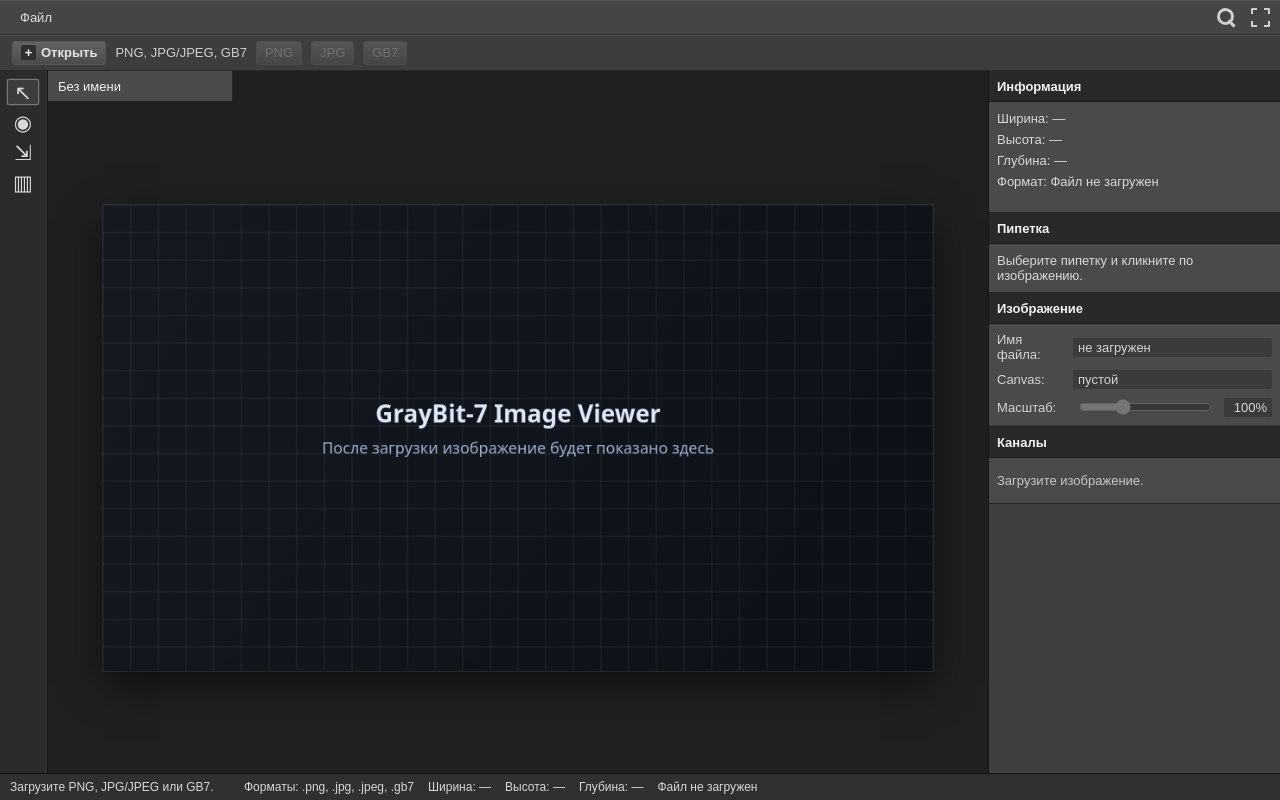
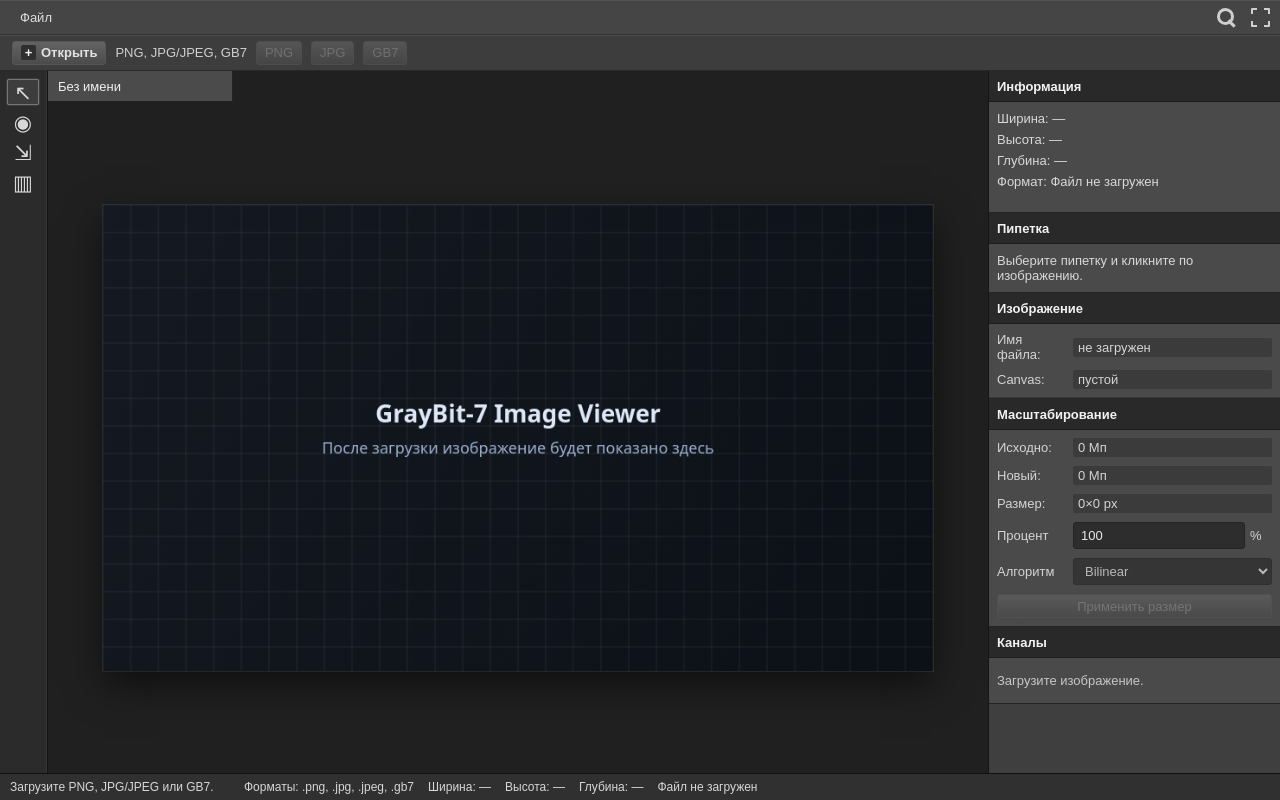
Before and after one commit to laudvia/gb7-image-viewer, a React (Vite) app: page / in a window 1280 px wide. Built offline with nearby package versions, Linux system fonts and the light colour scheme.

Commit message:
Lab 4: improve resize percent controls

```diff
--- a/src/App.jsx
+++ b/src/App.jsx
@@ -27,17 +27,15 @@ const LEVEL_CHANNELS = [
 ];
 
 const DEFAULT_LEVEL = { black: 0, mid: 128, white: 255, gamma: 1 };
-const SCALE_MIN = 12;
-const SCALE_MAX = 300;
+const SCALE_MIN = 1;
+const SCALE_MAX = 1000;
 
 const INTERPOLATION_METHODS = {
   nearest: {
     label: 'Nearest neighbor',
-    description: 'Быстрый алгоритм, сохраняет резкие переходы, но может давать «пикселизацию».',
   },
   bilinear: {
     label: 'Bilinear',
-    description: 'Плавная интерполяция, сглаживающая переходы при увеличении и уменьшении.',
   },
 };
 
@@ -67,10 +65,12 @@ function App() {
   const [activeTool, setActiveTool] = useState('move');
   const [pickedColor, setPickedColor] = useState(null);
   const [scalePercent, setScalePercent] = useState(100);
+  const [scalePercentInput, setScalePercentInput] = useState('100');
   const [interpolationMethod, setInterpolationMethod] = useState('bilinear');
   const [resizeOpen, setResizeOpen] = useState(false);
   const [resizeDialogMode, setResizeDialogMode] = useState('percent');
-  const [resizePercent, setResizePercent] = useState(100);
+  const [resizeWidthPercent, setResizeWidthPercent] = useState(100);
+  const [resizeHeightPercent, setResizeHeightPercent] = useState(100);
   const [resizeWidth, setResizeWidth] = useState(0);
   const [resizeHeight, setResizeHeight] = useState(0);
   const [resizeKeepAspect, setResizeKeepAspect] = useState(true);
@@ -82,17 +82,32 @@ function App() {
 
   const canSave = canvasReady;
   const allowedLabel = useMemo(() => ACCEPTED_EXTENSIONS.join(', '), []);
-  const canvasStyle = canvasFitSize
-    ? { width: `${canvasFitSize.width}px`, height: `${canvasFitSize.height}px` }
-    : undefined;
   const histogram = useMemo(() => {
     if (!levelsOpen || !levelsBaseImageDataRef.current) return null;
     return computeHistogram(levelsBaseImageDataRef.current, levelsChannel);
   }, [levelsOpen, levelsChannel]);
+  const scaleDimensions = getScaledDimensions(originalImageDataRef.current, scalePercent);
+  const canvasStyle = originalImageDataRef.current
+    ? {
+      width: `${scaleDimensions.width}px`,
+      height: `${scaleDimensions.height}px`,
+      imageRendering: interpolationMethod === 'nearest' ? 'pixelated' : 'auto',
+    }
+    : canvasFitSize
+      ? { width: `${canvasFitSize.width}px`, height: `${canvasFitSize.height}px` }
+      : undefined;
+  const sourceMegapixels = originalImageDataRef.current
+    ? formatMegapixels(originalImageDataRef.current.width * originalImageDataRef.current.height)
+    : '0';
+  const scaleMegapixels = formatMegapixels(scaleDimensions.width * scaleDimensions.height);
 
   useEffect(() => {
     drawPlaceholder();
   }, []);
+
+  useEffect(() => {
+    setScalePercentInput(String(scalePercent));
+  }, [scalePercent]);
 
   useEffect(() => {
     const dialog = levelsDialogRef.current;
@@ -312,45 +327,15 @@ function App() {
     active = activeChannels
   ) {
     if (!sourceImageData) return;
-    // For large upscales, avoid expensive JS resampling — render at source
-    // resolution and use CSS sizing to visually scale the canvas. This is
-    // much faster and avoids creating enormous ImageData objects.
-    const canvas = canvasRef.current;
-    if (!canvas) return;
-
-    if (nextScale > 100) {
-      // draw at native resolution
-      const scaled = cloneImageData(sourceImageData);
-      displayImageDataRef.current = scaled;
-      const displayWidth = Math.max(1, Math.round(sourceImageData.width * nextScale / 100));
-      const displayHeight = Math.max(1, Math.round(sourceImageData.height * nextScale / 100));
-      setStatus((current) => ({
-        ...current,
-        width: displayWidth,
-        height: displayHeight,
-      }));
-      // render pixel data at its native size
-      renderImageData(createChannelFilteredImageData(scaled, channels, active));
-      // then set CSS size to emulate zoom
-      canvas.style.width = `${displayWidth}px`;
-      canvas.style.height = `${displayHeight}px`;
-    } else {
-      // clear any CSS scaling applied previously
-      canvas.style.width = '';
-      canvas.style.height = '';
-      const width = Math.max(1, Math.round(sourceImageData.width * nextScale / 100));
-      const height = Math.max(1, Math.round(sourceImageData.height * nextScale / 100));
-      const scaled = nextScale === 100
-        ? cloneImageData(sourceImageData)
-        : resizeImageData(sourceImageData, width, height, method);
-      displayImageDataRef.current = scaled;
-      setStatus((current) => ({
-        ...current,
-        width: scaled.width,
-        height: scaled.height,
-      }));
-      renderImageData(createChannelFilteredImageData(scaled, channels, active));
-    }
+
+    const dimensions = getScaledDimensions(sourceImageData, nextScale);
+    displayImageDataRef.current = cloneImageData(sourceImageData);
+    setStatus((current) => ({
+      ...current,
+      width: dimensions.width,
+      height: dimensions.height,
+    }));
+    renderImageData(createChannelFilteredImageData(sourceImageData, channels, active));
   }
 
   function resizeImageData(imageData, width, height, method) {
@@ -426,15 +411,86 @@ function App() {
   }
 
   function handleScaleChange(event) {
-    const nextScale = clamp(Number(event.target.value), SCALE_MIN, SCALE_MAX);
+    const rawValue = event.target.value;
+    setScalePercentInput(rawValue);
+
+    if (rawValue.trim() === '') return;
+
+    const nextScale = Number(rawValue.replace(',', '.'));
+    if (!Number.isFinite(nextScale) || nextScale < SCALE_MIN || nextScale > SCALE_MAX) {
+      return;
+    }
+
+    updateScalePercent(nextScale);
+  }
+
+  function commitScaleInput() {
+    const nextScale = clamp(Number(scalePercentInput.replace(',', '.')), SCALE_MIN, SCALE_MAX);
+    setScalePercentInput(String(nextScale));
+    updateScalePercent(nextScale);
+  }
+
+  function updateScalePercent(nextScale) {
+    preserveCanvasViewportCenter(nextScale);
+    const dimensions = getScaledDimensions(originalImageDataRef.current, nextScale);
     setScalePercent(nextScale);
-    renderImageForScale(nextScale);
+    setStatus((current) => ({
+      ...current,
+      width: dimensions.width,
+      height: dimensions.height,
+    }));
+  }
+
+  function preserveCanvasViewportCenter(nextScale) {
+    const wrap = canvasWrapRef.current;
+    const canvas = canvasRef.current;
+    const source = originalImageDataRef.current;
+    if (!wrap || !canvas || !source) return;
+
+    const oldWidth = Math.max(1, canvas.offsetWidth);
+    const oldHeight = Math.max(1, canvas.offsetHeight);
+    const centerX = oldWidth > wrap.clientWidth
+      ? (wrap.scrollLeft + wrap.clientWidth / 2) / oldWidth
+      : 0.5;
+    const centerY = oldHeight > wrap.clientHeight
+      ? (wrap.scrollTop + wrap.clientHeight / 2) / oldHeight
+      : 0.5;
+    const nextDimensions = getScaledDimensions(source, nextScale);
+
+    requestAnimationFrame(() => {
+      wrap.scrollLeft = Math.max(0, (nextDimensions.width * centerX) - (wrap.clientWidth / 2));
+      wrap.scrollTop = Math.max(0, (nextDimensions.height * centerY) - (wrap.clientHeight / 2));
+    });
   }
 
   function handleInterpolationMethodChange(event) {
     const nextMethod = event.target.value;
     setInterpolationMethod(nextMethod);
-    renderImageForScale(scalePercent, displayImageDataRef.current || originalImageDataRef.current, nextMethod);
+  }
+
+  function applyScaleResize() {
+    const source = originalImageDataRef.current;
+    if (!source) {
+      setMessage('Сначала загрузите изображение.');
+      return;
+    }
+
+    const { width, height } = getScaledDimensions(source, scalePercent);
+    const resized = scalePercent === 100
+      ? cloneImageData(source)
+      : resizeImageData(source, width, height, interpolationMethod);
+
+    originalImageDataRef.current = cloneImageData(resized);
+    displayImageDataRef.current = cloneImageData(resized);
+    sourceImageAspectRef.current = resized.width / resized.height;
+    setScalePercent(100);
+    setStatus((current) => ({
+      ...current,
+      width: resized.width,
+      height: resized.height,
+    }));
+    renderImageData(createChannelFilteredImageData(resized, availableChannels, activeChannels));
+    setMessage(`Размер применён: ${resized.width}×${resized.height} px.`);
   }
 
   function openResizeDialog() {
@@ -448,7 +504,8 @@ function App() {
     const height = source.height;
     setResizeDialogMode('percent');
     setResizeKeepAspect(true);
-    setResizePercent(100);
+    setResizeWidthPercent(100);
+    setResizeHeightPercent(100);
     setResizeWidth(width);
     setResizeHeight(height);
     setResizeOpen(true);
@@ -458,14 +515,37 @@ function App() {
     setResizeOpen(false);
   }
 
-  function updateResizeSizeFromPercent(percent) {
+  function updateResizeMode(nextMode) {
     const source = originalImageDataRef.current;
     if (!source) return;
-    const width = Math.max(1, Math.round(source.width * percent / 100));
-    const height = Math.max(1, Math.round(source.height * percent / 100));
-    setResizePercent(percent);
+    setResizeDialogMode(nextMode);
+    if (nextMode === 'percent') {
+      setResizeWidthPercent(Math.round((resizeWidth / source.width) * 100));
+      setResizeHeightPercent(Math.round((resizeHeight / source.height) * 100));
+    }
+  }
+
+  function updateResizePercentSize(widthPercentValue, heightPercentValue) {
+    const source = originalImageDataRef.current;
+    if (!source) return;
+    const widthPercent = Math.max(1, Math.round(Number(widthPercentValue)));
+    const heightPercent = Math.max(1, Math.round(Number(heightPercentValue)));
+    const width = Math.max(1, Math.round(source.width * widthPercent / 100));
+    const height = Math.max(1, Math.round(source.height * heightPercent / 100));
+    setResizeWidthPercent(widthPercent);
+    setResizeHeightPercent(heightPercent);
     setResizeWidth(width);
     setResizeHeight(height);
+  }
+
+  function updateResizeWidthPercent(widthPercentValue) {
+    const widthPercent = Math.max(1, Math.round(Number(widthPercentValue)));
+    updateResizePercentSize(widthPercent, resizeHeightPercent);
+  }
+
+  function updateResizeHeightPercent(heightPercentValue) {
+    const heightPercent = Math.max(1, Math.round(Number(heightPercentValue)));
+    updateResizePercentSize(resizeWidthPercent, heightPercent);
   }
 
   function updateResizeWidth(widthValue) {
@@ -477,7 +557,8 @@ function App() {
       : resizeHeight;
     setResizeWidth(width);
     setResizeHeight(height);
-    setResizePercent(Math.round((width / source.width) * 100));
+    setResizeWidthPercent(Math.round((width / source.width) * 100));
+    setResizeHeightPercent(Math.round((height / source.height) * 100));
   }
 
   function updateResizeHeight(heightValue) {
@@ -489,7 +570,12 @@ function App() {
       : resizeWidth;
     setResizeHeight(height);
     setResizeWidth(width);
-    setResizePercent(Math.round((height / source.height) * 100));
+    setResizeHeightPercent(Math.round((height / source.height) * 100));
+    setResizeWidthPercent(Math.round((width / source.width) * 100));
+  }
+
+  function updateResizeKeepAspect(checked) {
+    setResizeKeepAspect(checked);
   }
 
   function applyResize() {
@@ -868,21 +954,61 @@ function App() {
                 <span>Canvas:</span>
                 <strong>{canvasReady ? 'готов' : 'пустой'}</strong>
               </div>
-              <div className="mini-row scale-row">
-                <span>Масштаб:</span>
-                <div className="scale-group">
+            </div>
+          </section>
+
+          <section className="panel scale-panel">
+            <div className="panel-title">
+              <span>Масштабирование</span>
+            </div>
+            <div className="scale-controls">
+              <div className="mini-row">
+                <span>Исходно:</span>
+                <strong>{sourceMegapixels} Мп</strong>
+              </div>
+              <div className="mini-row">
+                <span>Новый:</span>
+                <strong>{scaleMegapixels} Мп</strong>
+              </div>
+              <div className="mini-row">
+                <span>Размер:</span>
+                <strong>{scaleDimensions.width}×{scaleDimensions.height} px</strong>
+              </div>
+              <label className="scale-percent-field">
+                <span>Процент</span>
+                <div className="scale-number">
                   <input
-                    className="scale-range"
-                    type="range"
+                    type="number"
                     min={SCALE_MIN}
                     max={SCALE_MAX}
-                    value={scalePercent}
+                    value={scalePercentInput}
                     onChange={handleScaleChange}
+                    onBlur={commitScaleInput}
+                    onKeyDown={(event) => {
+                      if (event.key === 'Enter') {
+                        event.currentTarget.blur();
+                      }
+                    }}
                     disabled={!canvasReady}
                   />
-                  <strong>{scalePercent}%</strong>
+                  <span>%</span>
                 </div>
-              </div>
+              </label>
+              <label className="scale-percent-field">
+                <span>Алгоритм</span>
+                <select
+                  value={interpolationMethod}
+                  onChange={handleInterpolationMethodChange}
+                  disabled={!canvasReady}
+                >
+                  {Object.entries(INTERPOLATION_METHODS).map(([value, meta]) => (
+                    <option value={value} key={value}>{meta.label}</option>
+                  ))}
+                </select>
+              </label>
+              <button type="button" onClick={applyScaleResize} disabled={!canvasReady}>
+                Применить размер
+              </button>
             </div>
           </section>
 
@@ -996,13 +1122,7 @@ function App() {
             <span>Режим</span>
             <select
               value={resizeDialogMode}
-              onChange={(event) => {
-                const nextMode = event.target.value;
-                setResizeDialogMode(nextMode);
-                if (nextMode === 'percent') {
-                  updateResizeSizeFromPercent(resizePercent);
-                }
-              }}
+              onChange={(event) => updateResizeMode(event.target.value)}
             >
               <option value="percent">Процент</option>
               <option value="pixels">Пиксели</option>
@@ -1016,9 +1136,14 @@ function App() {
                 type="number"
                 min="1"
                 max="10000"
-                value={resizeDialogMode === 'percent' ? resizePercent : resizeWidth}
-                disabled={resizeDialogMode === 'percent'}
-                onChange={(event) => updateResizeWidth(event.target.value)}
+                value={resizeDialogMode === 'percent' ? resizeWidthPercent : resizeWidth}
+                onChange={(event) => {
+                  if (resizeDialogMode === 'percent') {
+                    updateResizeWidthPercent(event.target.value);
+                  } else {
+                    updateResizeWidth(event.target.value);
+                  }
+                }}
               />
             </label>
             <label className="resize-field">
@@ -1027,9 +1152,14 @@ function App() {
                 type="number"
                 min="1"
                 max="10000"
-                value={resizeDialogMode === 'percent' ? resizePercent : resizeHeight}
-                disabled={resizeDialogMode === 'percent'}
-                onChange={(event) => updateResizeHeight(event.target.value)}
+                value={resizeDialogMode === 'percent' ? resizeHeightPercent : resizeHeight}
+                onChange={(event) => {
+                  if (resizeDialogMode === 'percent') {
+                    updateResizeHeightPercent(event.target.value);
+                  } else {
+                    updateResizeHeight(event.target.value);
+                  }
+                }}
               />
             </label>
           </div>
@@ -1038,7 +1168,7 @@ function App() {
             <input
               type="checkbox"
               checked={resizeKeepAspect}
-              onChange={(event) => setResizeKeepAspect(event.target.checked)}
+              onChange={(event) => updateResizeKeepAspect(event.target.checked)}
             />
             <span>Сохранять пропорции</span>
           </label>
@@ -1052,24 +1182,6 @@ function App() {
             </select>
           </label>
 
-          <div className="resize-tooltip">
-            {INTERPOLATION_METHODS[interpolationMethod]?.description}
-          </div>
-
-          <label className="resize-field">
-            <span>Процент</span>
-            <input
-              type="range"
-              min={SCALE_MIN}
-              max={SCALE_MAX}
-              value={resizePercent}
-              onChange={(event) => {
-                setResizeDialogMode('percent');
-                updateResizeSizeFromPercent(Number(event.target.value));
-              }}
-            />
-            <strong>{resizePercent}%</strong>
-          </label>
         </div>
         <form className="resize-actions" method="dialog">
           <button type="button" onClick={closeResizeDialog}>Отмена</button>
@@ -1221,6 +1333,18 @@ function cloneImageData(imageData) {
   return new ImageData(new Uint8ClampedArray(imageData.data), imageData.width, imageData.height);
 }
 
+function getScaledDimensions(imageData, percent) {
+  if (!imageData) return { width: 0, height: 0 };
+  return {
+    width: Math.max(1, Math.round(imageData.width * percent / 100)),
+    height: Math.max(1, Math.round(imageData.height * percent / 100)),
+  };
+}
+
+function formatMegapixels(pixelCount) {
+  return (pixelCount / 1_000_000).toFixed(3).replace(/\.?0+$/, '');
+}
+
 function createChannelFilteredImageData(imageData, channels, activeChannels) {
   const output = new Uint8ClampedArray(imageData.data.length);
   const source = imageData.data;
--- a/src/styles.css
+++ b/src/styles.css
@@ -380,20 +380,37 @@ canvas {
   gap: 10px;
 }
 
-.scale-group {
-  display: flex;
-  align-items: center;
-  gap: 10px;
-  min-width: 0;
+.scale-controls {
+  display: grid;
+  gap: 9px;
+  padding: 8px;
+  color: #d4d4d4;
+  font-size: 13px;
 }
 
-.scale-group strong {
-  min-width: 48px;
-  text-align: right;
+.scale-percent-field {
+  display: grid;
+  grid-template-columns: 70px minmax(0, 1fr);
+  align-items: center;
+  gap: 6px;
 }
 
-.scale-range {
+.scale-number {
+  display: grid;
+  grid-template-columns: minmax(0, 1fr) 22px;
+  align-items: center;
+  gap: 5px;
+}
+
+.scale-percent-field input,
+.scale-percent-field select {
   width: 100%;
+  height: 27px;
+  border: 1px solid #242424;
+  border-radius: 3px;
+  background: #2d2d2d;
+  color: #e8e8e8;
+  padding: 0 7px;
 }
 
 .resize-dialog {
@@ -468,15 +485,6 @@ canvas {
   align-items: center;
   gap: 8px;
   font-size: 13px;
-}
-
-.resize-tooltip {
-  padding: 10px;
-  border: 1px solid #292929;
-  border-radius: 3px;
-  background: #2a2a2a;
-  color: #d6d6d6;
-  font-size: 12px;
 }
 
 .resize-actions {
```
